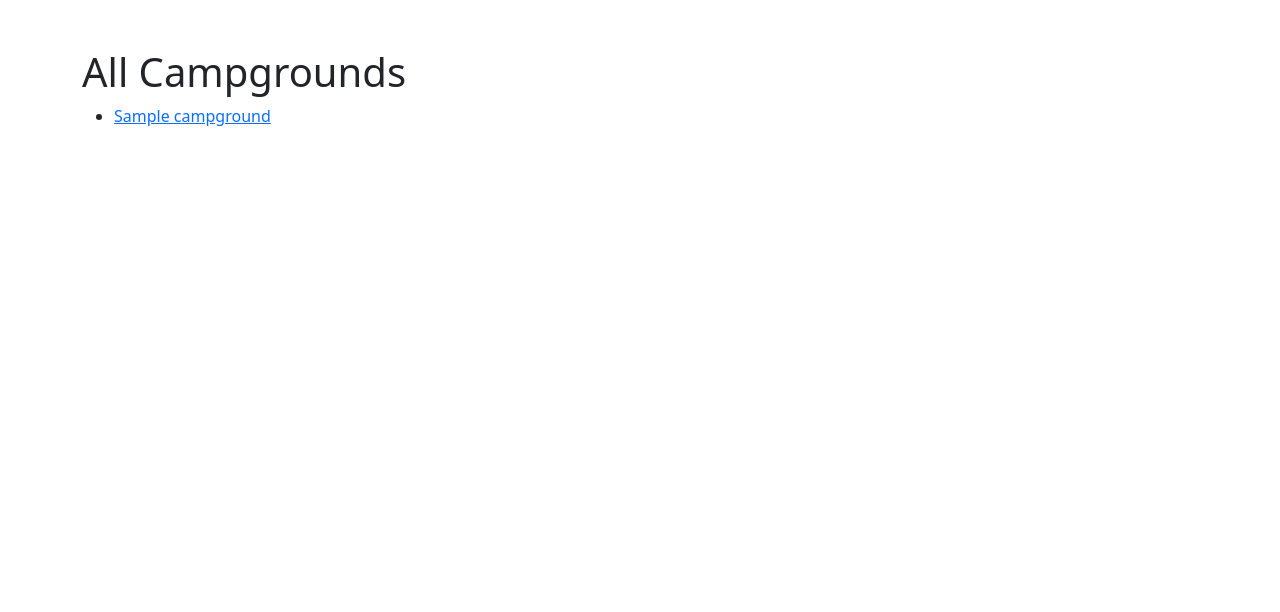
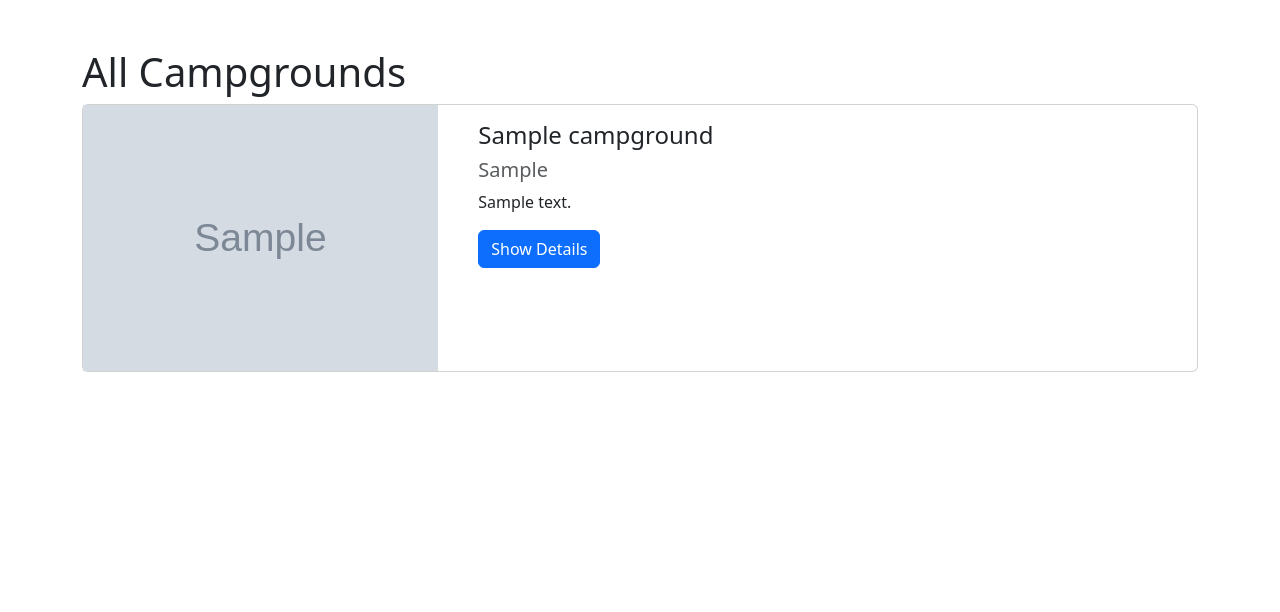
Before and after one commit to harmanpreetbajwa/YelpCamp, a Node server app: page /campgrounds in a window 1280 px wide. Shown: the part 56-668 px from the top of the page. Run offline with Node 20, Linux system fonts and the light colour scheme; tables that the repository leaves empty hold one stand-in row (values such as "Sample post"); grey boxes marked "Sample" are stand-in pictures; some libraries are stand-ins or nearby versions.

Commit message:
Added Basic Styles for Index page

```diff
--- a/views/campgrounds/index.ejs
+++ b/views/campgrounds/index.ejs
@@ -1,7 +1,27 @@
 <% layout('layouts/boilerplate.ejs') %>
 <h1>All Campgrounds</h1>
-<ul>
-<% for (let camp of campgrounds) { %>
+<!-- <ul> -->
+<!-- <% for (let camp of campgrounds) { %>
     <li> <a href="/campgrounds/<%= camp.id %>"><%= camp.title %></a></li>
     <% } %>
-</ul>
+</ul> -->
+
+<% for (let campground of campgrounds) { %>
+        <div class="card mb-2">
+            <div class="row row-gap-3">
+                <div class="col-md-4">
+                    <img src="<%= campground.image %>" class="img-fluid" alt="A campground image">
+                </div>
+
+                <div class="col-md-8">
+                    <div class="card-body">
+                        <h4 class="card-title"><%= campground.title %></h>
+                        <h5  class="card-title text-muted"><%= campground.location %></h5>
+                        <p class="card-text"><%= campground.description %></p>
+                        <a href="/campgrounds/<%= campground.id %>" class="btn btn-primary">Show Details</a>
+                    </div>
+                </div>
+
+            </div>
+        </div>
+<% } %>
--- a/views/campgrounds/show.ejs
+++ b/views/campgrounds/show.ejs
@@ -1,6 +1,7 @@
 <% layout('layouts/boilerplate.ejs') %>
 <div class='container'>
 <p><b><%= campground.title %></b> - <%= campground.location %></p>
+<p><b>Price: </b>$<%= campground.price %></p>
 <img src="<%= campground.image %>" alt="A campground">
 <p><%= campground.description %></p>
 <a href="/campgrounds/<%= campground._id %>/edit">Edit Campground</a><br>
--- a/views/layouts/boilerplate.ejs
+++ b/views/layouts/boilerplate.ejs
@@ -14,6 +14,7 @@
         <%- body %>
     </main>
     <%- include('../partials/footer') %>
+
     <script src="https://cdn.jsdelivr.net/npm/bootstrap@5.3.7/dist/js/bootstrap.bundle.min.js"
     integrity="sha384-ndDqU0Gzau9qJ1lfW4pNLlhNTkCfHzAVBReH9diLvGRem5+R9g2FzA8ZGN954O5Q" crossorigin="anonymous"></script>
 </body>
```
